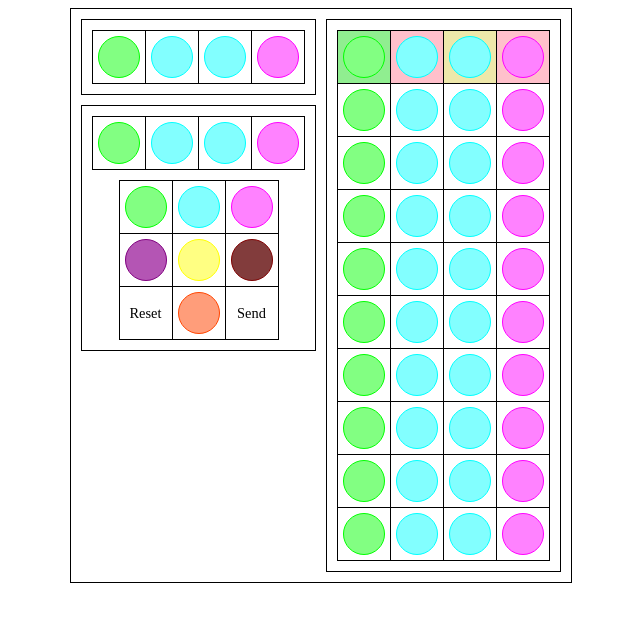
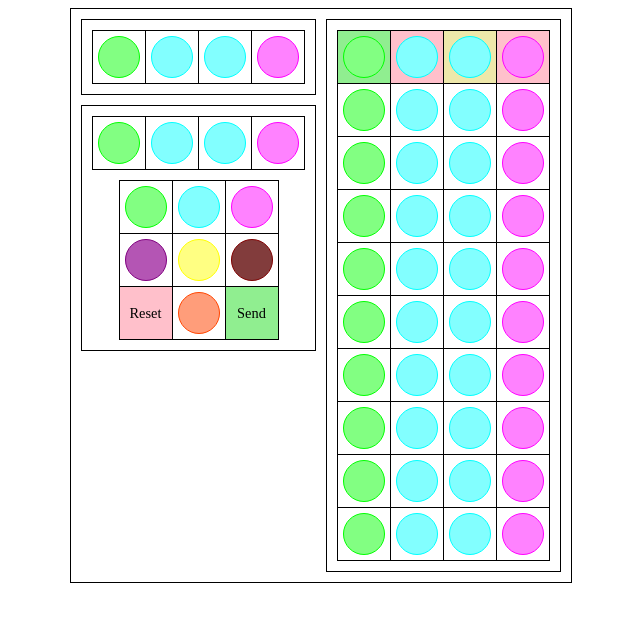
Before and after one commit to LionelD29/TF2021-TP2-Mastermind, an Angular app: page / in a window 1280 px wide. Shown: the top 622 px of the page, without its empty margins (319-959 px from the left). Built offline with nearby package versions, Linux system fonts and the light colour scheme.

Commit message:
added hover effect on encoding panel

```diff
--- a/src/app/app.component.css
+++ b/src/app/app.component.css
@@ -33,3 +33,7 @@
     align-items: center;
     border: 1px solid black;
 }
+
+.btn:hover {
+    filter: brightness(70%);
+}
--- a/src/app/app.component.html
+++ b/src/app/app.component.html
@@ -22,19 +22,19 @@
 
       <table>
         <tr>
-          <td><div class="circle green"></div></td>
-          <td><div class="circle blue"></div></td>
-          <td><div class="circle magenta"></div></td>
+          <td><div class="btn circle green"></div></td>
+          <td><div class="btn circle blue"></div></td>
+          <td><div class="btn circle magenta"></div></td>
         </tr>
         <tr>
-          <td><div class="circle purple"></div></td>
-          <td><div class="circle yellow"></div></td>
-          <td><div class="circle maroon"></div></td>
+          <td><div class="btn circle purple"></div></td>
+          <td><div class="btn circle yellow"></div></td>
+          <td><div class="btn circle maroon"></div></td>
         </tr>
         <tr>
-          <td>Reset</td>
-          <td><div class="circle orange"></div></td>
-          <td>Send</td>
+          <td class="btn reset">Reset</td>
+          <td><div class="btn circle orange"></div></td>
+          <td class="btn send">Send</td>
         </tr>
       </table>
 
--- a/src/styles.css
+++ b/src/styles.css
@@ -58,11 +58,11 @@ td {
     border-color: orangered;
 }
 
-.wrong-color {
+.wrong-color, .reset {
     background-color: pink;
 }
 
-.correct {
+.correct, .send {
     background-color: lightgreen;
 }
 
```
